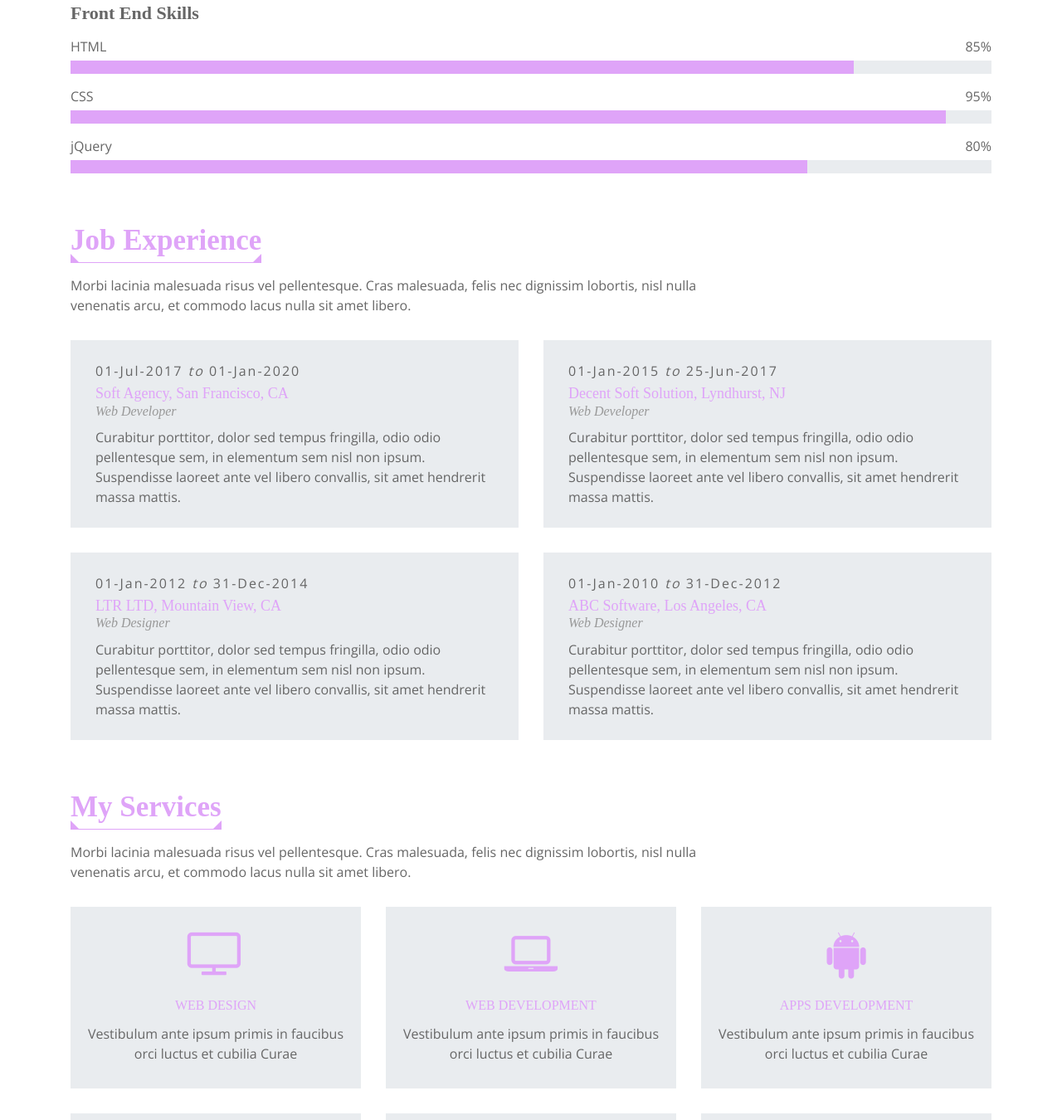
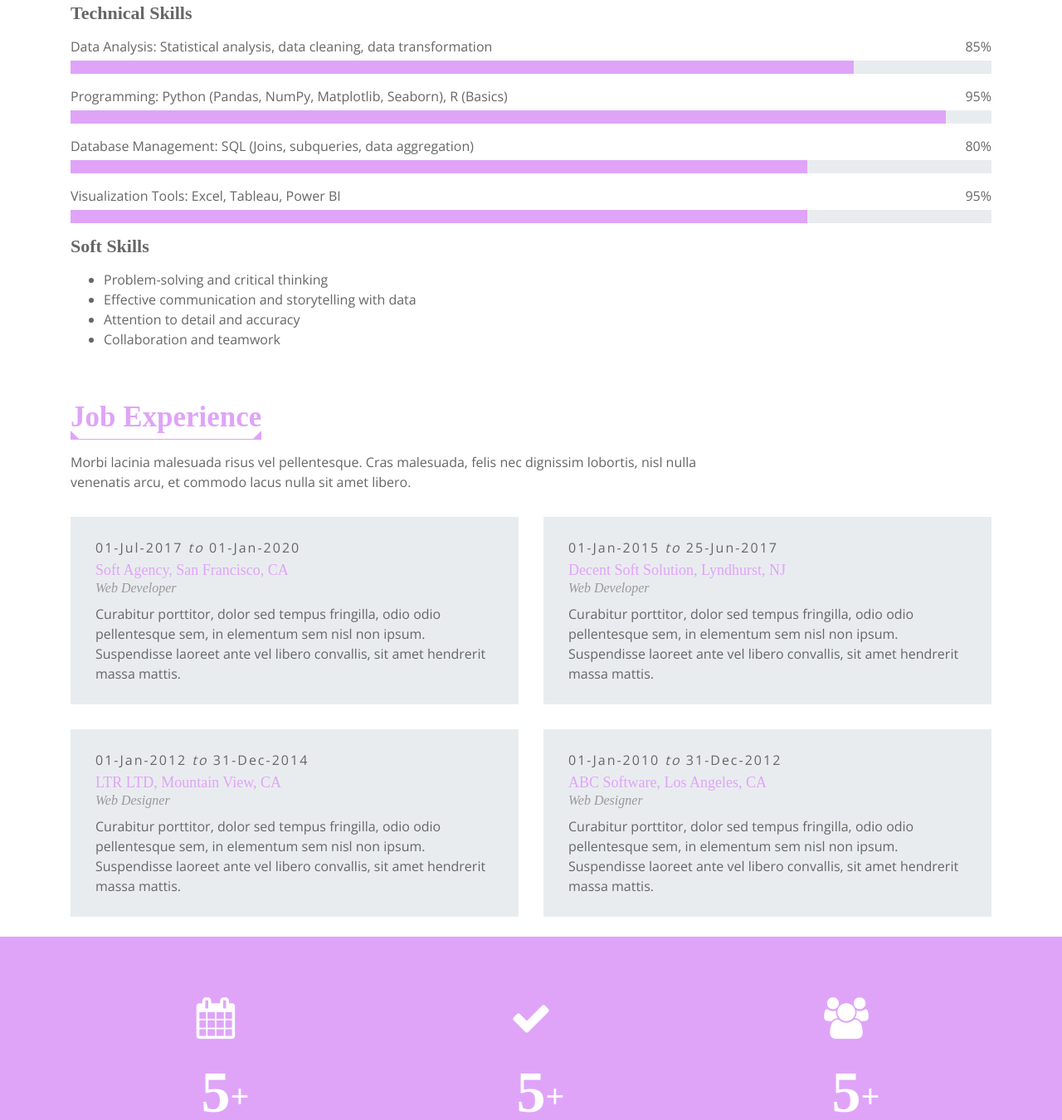
Before and after one commit to JennyArthur-creater/JennyArthur-creater.github.io, a plain HTML site: page index.html in a window 1280 px wide. Shown: the part 1450-2800 px from the top of the page at 83% size. Drawn offline with nearby package versions, Linux system fonts and the light colour scheme; a web font is replaced by a local one.

Commit message:
Update index.html

```diff
--- a/index.html
+++ b/index.html
@@ -50,7 +50,7 @@
             <div class="container">
 
                 <div class="logo pull-left">
-                    <h1><a href="index.html">MyFolio</a></h1>
+                    <h1><a href="index.html">JenArthur</a></h1>
                 </div>
 
                 <nav id="nav-menu-container">
@@ -99,27 +99,46 @@
                 <div class="row">
                     <div class="col-md-12">
                         <div class="skills">
-                            <h3>Front End Skills</h3>
+                            <h3>Technical Skills</h3>
                             <div class="skill-name">
-                                <p>HTML</p><p>85%</p>
+                                <p>Data Analysis: Statistical analysis, data cleaning, data transformation</p><p>85%</p>
                             </div>
                             <div class="progress">
                                 <div class="progress-bar" role="progressbar" aria-valuenow="85" aria-valuemin="0" aria-valuemax="100"></div>
                             </div>
 
                             <div class="skill-name">
-                                <p>CSS</p><p>95%</p>
+                                <p>Programming: Python (Pandas, NumPy, Matplotlib, Seaborn), R (Basics)</p><p>95%</p>
                             </div>
                             <div class="progress">
                                 <div class="progress-bar" role="progressbar" aria-valuenow="95" aria-valuemin="0" aria-valuemax="100"></div>
                             </div>
 
                             <div class="skill-name">
-                                <p>jQuery</p><p>80%</p>
+                                <p>Database Management: SQL (Joins, subqueries, data aggregation)</p><p>80%</p>
                             </div>
                             <div class="progress">
                                 <div class="progress-bar" role="progressbar" aria-valuenow="80" aria-valuemin="0" aria-valuemax="100"></div>
                             </div>
+
+                            <div class="skill-name">
+                                <p>Visualization Tools: Excel, Tableau, Power BI</p><p>95%</p>
+                            </div>
+                            <div class="progress">
+                                <div class="progress-bar" role="progressbar" aria-valuenow="80" aria-valuemin="0" aria-valuemax="100"></div>
+                            </div>
+                        </div>
+                    </div>
+                    <br><br>
+                    <div class="col-md-12">
+                        <div class="skills">
+                            <h3>Soft Skills</h3>
+                            <ul class="skill-name">
+                                <li>Problem-solving and critical thinking</li>
+                                <li>Effective communication and storytelling with data</li>
+                                <li>Attention to detail and accuracy</li>
+                                <li>Collaboration and teamwork</li>
+                            </ul>
                         </div>
                     </div>
                 </div>
@@ -182,99 +201,31 @@
         </div>
         <!-- Job Experience End -->
 
-        <!-- Services Start -->
-        <div class="services" id="services">
-            <div class="container">
-                <header class="section-header">
-                    <h3>My Services</h3>
-                    <p>
-                        Morbi lacinia malesuada risus vel pellentesque. Cras malesuada, felis nec dignissim lobortis, nisl nulla venenatis arcu, et commodo lacus nulla sit amet libero.
-                    </p>
-                </header>
-                <div class="row">
-                    <div class="col-sm-6 col-md-4">
-                        <div class="single-service">
-                            <span></span>
-                            <div class="service-icon"><i class="fa fa-television"></i></div>
-                            <h4><a href="#">Web Design</a></h4>
-                            <p>Vestibulum ante ipsum primis in faucibus orci luctus et cubilia Curae</p>
-                        </div>
-                    </div>
-                    <div class="col-sm-6 col-md-4">
-                        <div class="single-service">
-                            <span></span>
-                            <div class="service-icon"> <i class="fa fa-laptop"></i> </div>
-                            <h4><a href="#">Web Development</a></h4>
-                            <p>Vestibulum ante ipsum primis in faucibus orci luctus et cubilia Curae</p>
-                        </div>
-                    </div>
-                    <div class="col-sm-6 col-md-4">
-                        <div class="single-service">
-                            <span></span>
-                            <div class="service-icon"> <i class="fa fa-android"></i> </div>
-                            <h4><a href="#">Apps Development</a></h4>
-                            <p>Vestibulum ante ipsum primis in faucibus orci luctus et cubilia Curae</p>
-                        </div>
-                    </div>
-                    <div class="col-sm-6 col-md-4">
-                        <div class="single-service">
-                            <span></span>
-                            <div class="service-icon"> <i class="fa fa-envelope-o"></i> </div>
-                            <h4><a href="#">Email List Building</a></h4>
-                            <p>Vestibulum ante ipsum primis in faucibus orci luctus et cubilia Curae</p>
-                        </div>
-                    </div>
-                    <div class="col-sm-6 col-md-4">
-                        <div class="single-service">
-                            <span></span>
-                            <div class="service-icon"> <i class="fa fa-signal"></i> </div>
-                            <h4><a href="#">Custom Analytics</a></h4>
-                            <p>Vestibulum ante ipsum primis in faucibus orci luctus et cubilia Curae</p>
-                        </div>
-                    </div>
-                    <div class="col-sm-6 col-md-4">
-                        <div class="single-service">
-                            <span></span>
-                            <div class="service-icon"> <i class="fa fa-globe"></i> </div>
-                            <h4><a href="#">Online Marketing</a></h4>
-                            <p>Vestibulum ante ipsum primis in faucibus orci luctus et cubilia Curae</p>
-                        </div>
-                    </div>
-                </div>
-            </div>
-        </div>
-        <!-- Services End -->
+        <br>
 
         <!-- Counter Start -->
         <div class="counters">
             <div class="container">
                 <div class="row">
-                    <div class="col-md-3 col-sm-6">
+                    <div class="col-md-4 col-sm-6">
                         <div class="counter">
                             <div class="counter-icon-box"><i class="fa fa-calendar"></i></div>
-                            <div class="number animateNumber" data-toggle="counter-up"> <span>10</span></div>
+                            <div class="number animateNumber" data-toggle="counter-up"> <span>5</span></div>
                             <h4 class="font-weight">Years of Experience</h4>
                         </div>
                     </div>
-                    <div class="col-md-3 col-sm-6">
+                    <div class="col-md-4 col-sm-6">
                         <div class="counter">
                             <div class="counter-icon-box"><i class="fa fa-check"></i></div>
-                            <div class="number animateNumber" data-toggle="counter-up"> <span>395</span></div>
+                            <div class="number animateNumber" data-toggle="counter-up"> <span>5</span></div>
                             <h4 class="font-weight">Completed Projects</h4>
                         </div>
                     </div>
-                    <div class="col-md-3 col-sm-6">
+                    <div class="col-md-4 col-sm-6">
                         <div class="counter">
                             <div class="counter-icon-box"><i class="fa fa-users"></i></div>
-                            <div class="number animateNumber" data-toggle="counter-up"> <span>225</span></div>
+                            <div class="number animateNumber" data-toggle="counter-up"> <span>5</span></div>
                             <h4 class="font-weight">Total Clients</h4>
-                        </div>
-                    </div>
-                    <div class="col-md-3 col-sm-6">
-                        <div class="counter">
-                            <div class="counter-icon-box"><i class="fa fa-heart"></i></div>
-                            <div class="number animateNumber" data-toggle="counter-up"> <span>9</span></div>
-                            <h4 class="font-weight">Award Won</h4>
                         </div>
                     </div>
                 </div>
```
